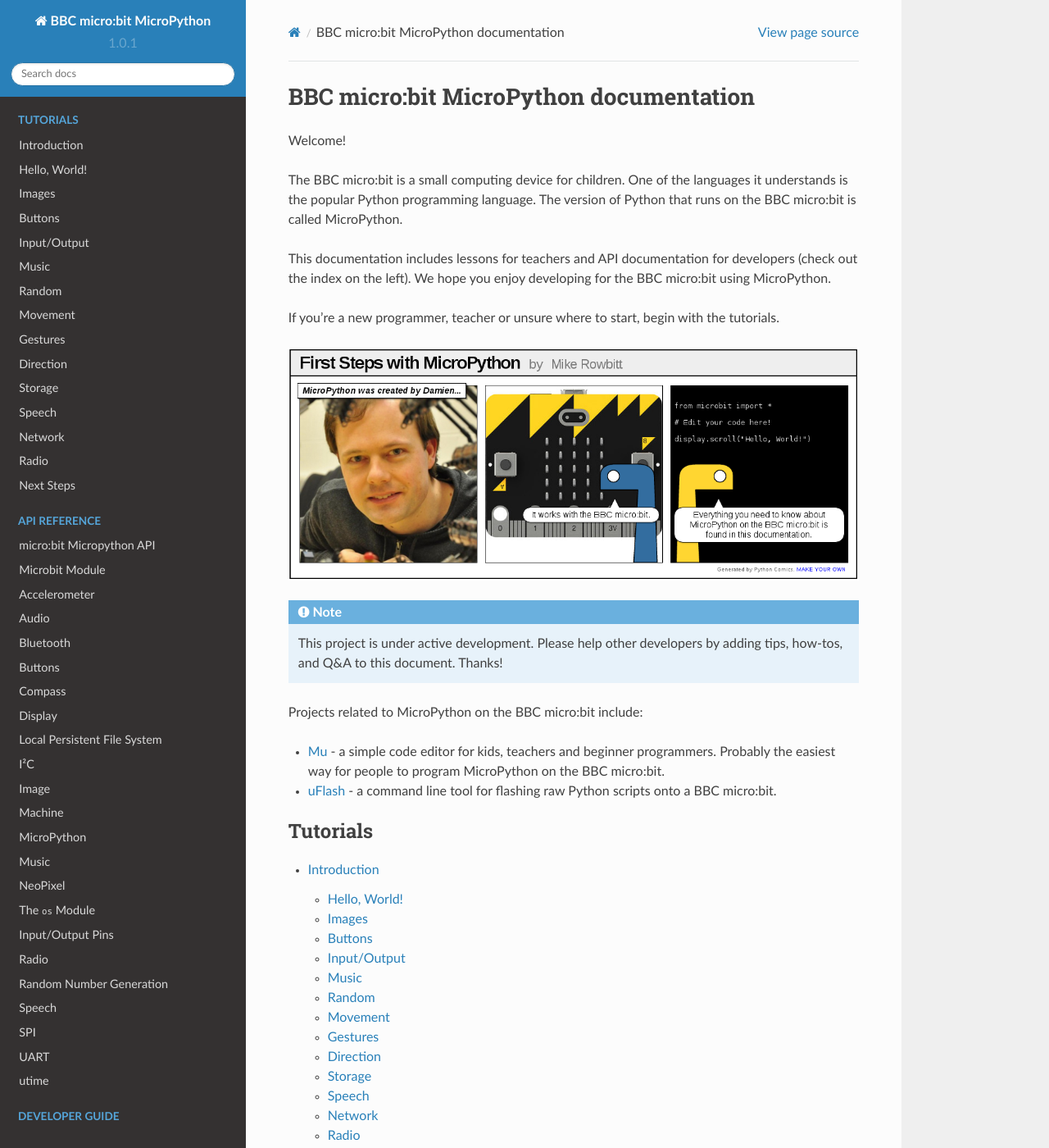
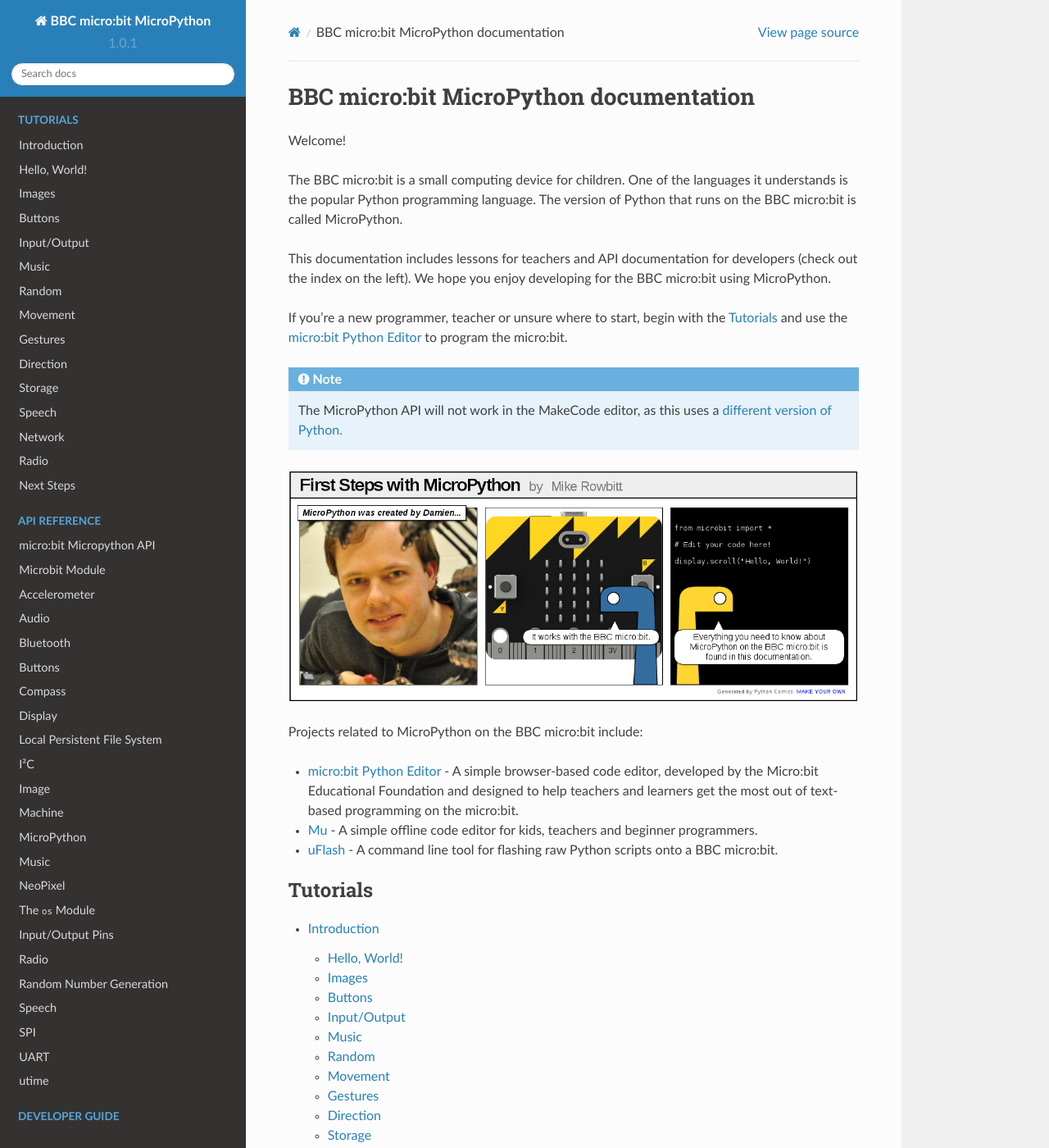
Before and after one commit to bbcmicrobit/micropython, a Sphinx documentation site: the page built from docs/index.rst, in a window 1280 px wide and 1400 px high. Shown: the whole window at 82% size. Built offline with Sphinx 7.4.7 and the Read the Docs theme 2.0.0, drawn with Linux system fonts in a browser that asks for light colours.

Commit message:
docs: Update info on micro:bit MicroPython editors (#732)
Co-authored-by: Carlos Pereira Atencio <carlos@microbit.org>

```diff
--- a/docs/index.rst
+++ b/docs/index.rst
@@ -16,20 +16,29 @@
 and API documentation for developers (check out the index on the left). We hope
 you enjoy developing for the BBC micro:bit using MicroPython.
 
-If you're a new programmer, teacher or unsure where to start, begin with the tutorials.
+If you're a new programmer, teacher or unsure where to start, begin with the
+:ref:`Tutorials <Tutorials>` and use the `micro:bit Python Editor <https://python.microbit.org>`_
+to program the micro:bit.
+
+.. note::
+
+   The MicroPython API will not work in the MakeCode editor, as this
+   uses a `different version of Python. <https://support.microbit.org/support/solutions/articles/19000111744-makecode-python-and-micropython>`_
 
 .. image:: comic.png
 
-.. note::
-
-    This project is under active development. Please help other
-    developers by adding tips, how-tos, and Q&A to this document.
-    Thanks!
-
 Projects related to MicroPython on the BBC micro:bit include:
 
-* `Mu <https://github.com/ntoll/mu>`_ - a simple code editor for kids, teachers and beginner programmers. Probably the easiest way for people to program MicroPython on the BBC micro:bit.
-* `uFlash <https://uflash.readthedocs.io/en/latest/>`_ - a command line tool for flashing raw Python scripts onto a BBC micro:bit.
+* `micro:bit Python Editor <https://python.microbit.org>`_ - A simple
+  browser-based code editor, developed by the Micro:bit Educational
+  Foundation  and designed to help teachers and learners get the
+  most out of text-based programming on the micro:bit.
+
+* `Mu <https://codewith.mu>`_ - A simple offline code editor for kids, teachers
+  and beginner programmers.
+
+* `uFlash <https://uflash.readthedocs.io/en/latest/>`_ - A command line tool
+  for flashing raw Python scripts onto a BBC micro:bit.
 
 .. toctree::
     :maxdepth: 2
```
Also changed, not shown: docs/tutorials/introduction.rst (+8 -9 lines).
